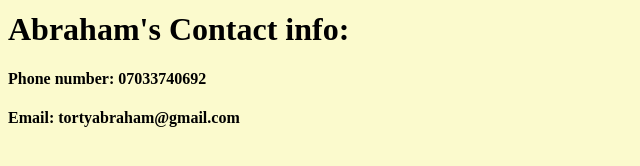
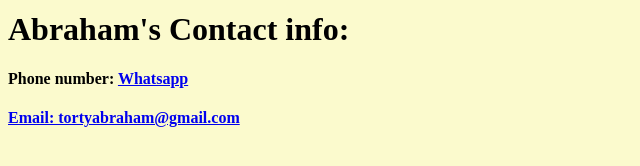
Before and after one commit to iamnationz/cv, a plain HTML site: page contact-me.html in a window 1280 px wide. Shown: the part 122-288 px from the top of the page, without its empty margins (0-640 px from the left). Drawn offline with Linux system fonts and the light colour scheme.

Commit message:
Update contact-me.html

```diff
--- a/contact-me.html
+++ b/contact-me.html
@@ -7,7 +7,7 @@
     <body>
         <img src="Abraham.png" alt="The Boss" width="100" height="100">
         <h1>Abraham's Contact info:</h1>
-        <h4>Phone number: 07033740692</h4>
+        <h4>Phone number: <a href="https://wa.me/+2347033740692"</a>Whatsapp</h4>
         <h4>Email: tortyabraham@gmail.com</h4>
     </body>
 </html>
```
